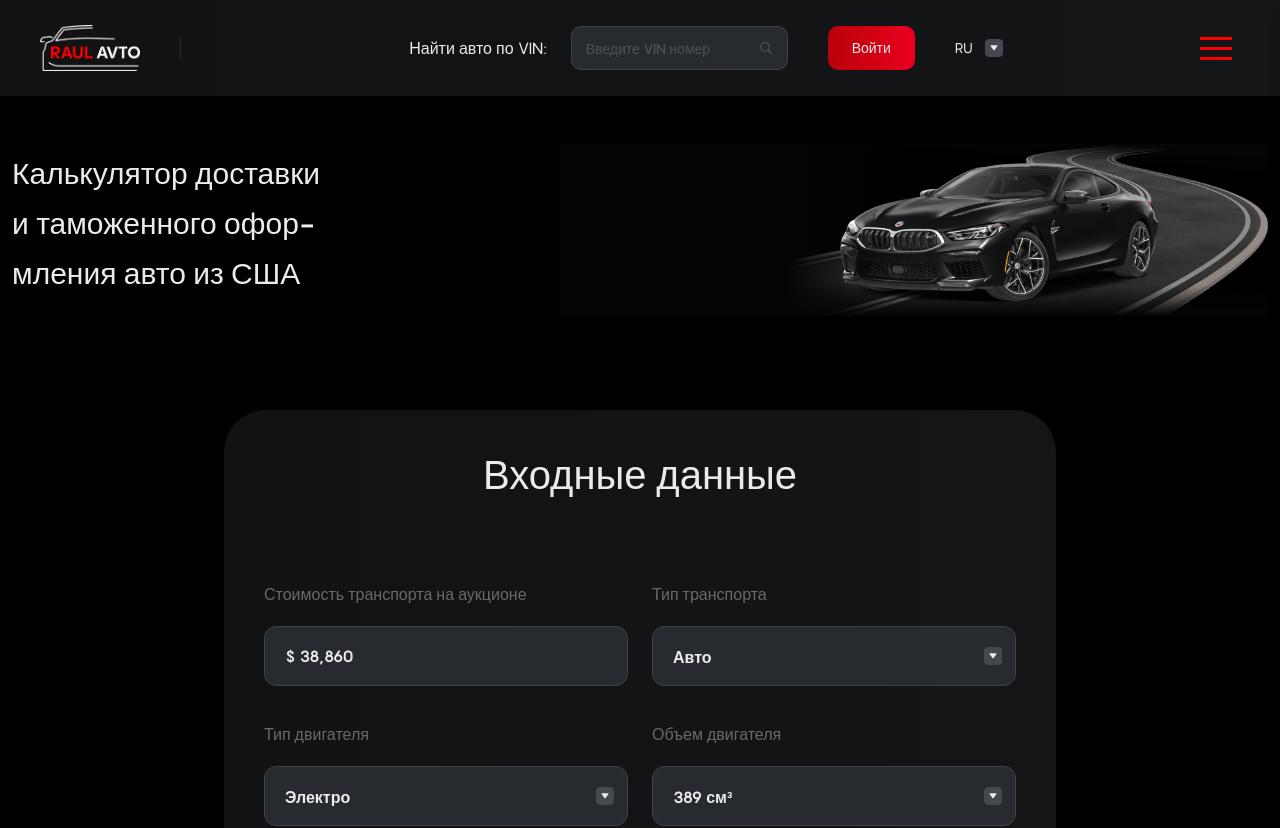
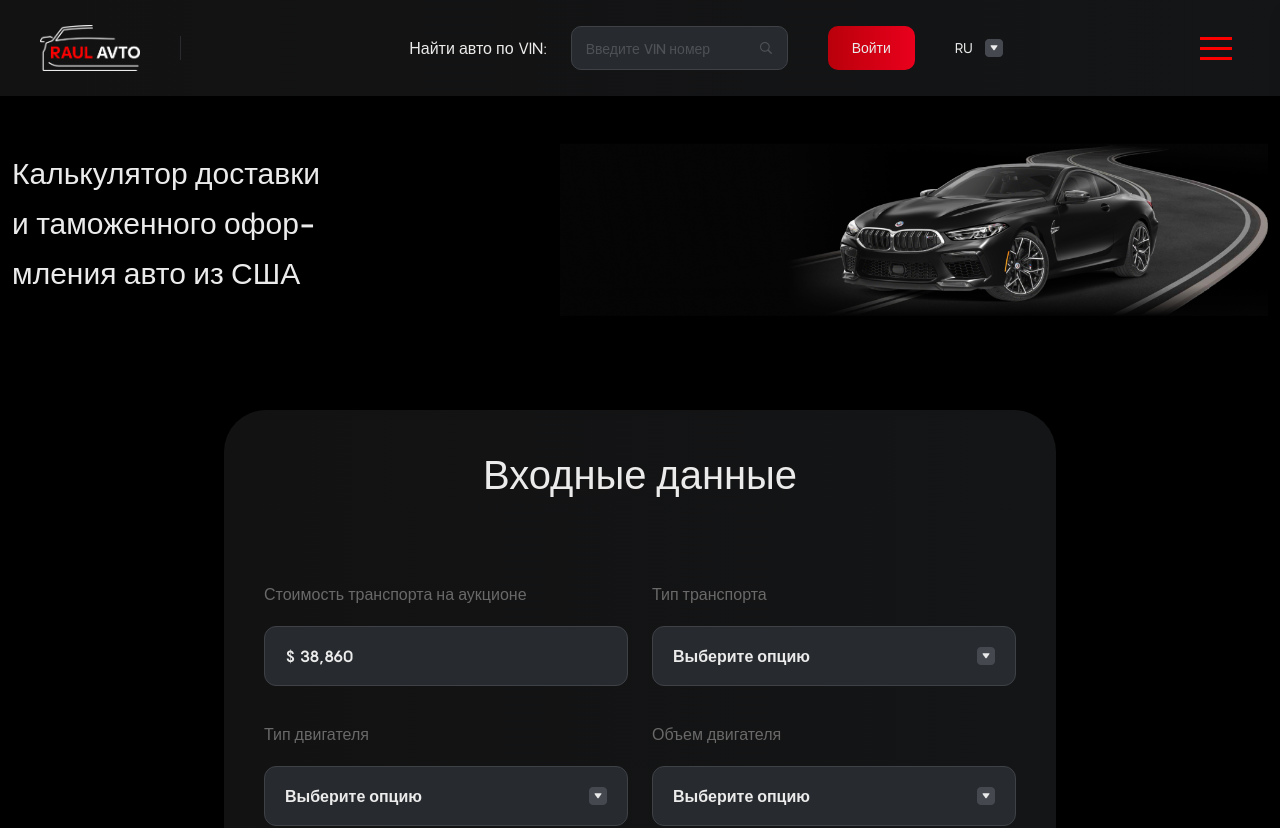
Before and after one commit to cyanidium1/raul-auto, a Next.js app: page /calculator in a window 1280 px wide. Shown: the top 828 px of the page. Built offline with nearby package versions, Linux system fonts and the light colour scheme.

Commit message:
"Updated globals.css with custom scrollbar styles, modified InpuDataCalculator and CustomSelect components, added new SearchAvto component, and updated tailwind.config.ts with a new gradient-select option."

```diff
--- a/src/app/globals.css
+++ b/src/app/globals.css
@@ -47,3 +47,33 @@ button {
     align-items: center;
     cursor: pointer;
 }
+
+/* Стили для всего скроллбара */
+.custom-scrollbar::-webkit-scrollbar {
+    width: 5px;
+}
+
+/* Стили для трека скроллбара */
+.custom-scrollbar::-webkit-scrollbar-track {
+    border-radius: 17px;
+    -webkit-border-radius: 10px;
+    -moz-border-radius: 10px;
+    -ms-border-radius: 10px;
+    -o-border-radius: 10px;
+}
+
+/* Стили для ползунка скроллбара */
+.custom-scrollbar::-webkit-scrollbar-thumb {
+    background-color: #3e4146;
+    border-radius: 17px;
+    border: 2px solid #272a2e;
+    -webkit-border-radius: 17px;
+    -moz-border-radius: 17px;
+    -ms-border-radius: 17px;
+    -o-border-radius: 17px;
+}
+
+/* Стили для ползунка скроллбара при наведении */
+.custom-scrollbar::-webkit-scrollbar-thumb:hover {
+    background-color: #6a6969;
+}
--- a/src/components/Calculator/InpuDataCalculator/InpuDataCalculator.tsx
+++ b/src/components/Calculator/InpuDataCalculator/InpuDataCalculator.tsx
@@ -1,5 +1,7 @@
+'use client';
 import CustomSelect from '@/components/UI/CustomSelect/CustomSelect';
 import Button from '@/components/UI/Button/Button';
+import { useState } from 'react';
 
 const selectOptions = [
   {
@@ -21,6 +23,12 @@ const selectOptions = [
       { label: 'LOS_ANGELES 18', value: 'los_angeles_18' },
       { label: 'SAN_FRANCISCO 19', value: 'san_francisco_19' },
       { label: 'MIAMI 20', value: 'miami_20' },
+      { label: 'LOS_ANGELES 18', value: 'los_angeles_18' },
+      { label: 'SAN_FRANCISCO 19', value: 'san_francisco_19' },
+      { label: 'MIAMI 20', value: 'miami_20' },
+      { label: 'LOS_ANGELES 18', value: 'los_angeles_18' },
+      { label: 'SAN_FRANCISCO 19', value: 'san_francisco_19' },
+      { label: 'MIAMI 20', value: 'miami_20' },
     ],
   },
   {
@@ -30,6 +38,23 @@ const selectOptions = [
 ];
 
 const InpuDataCalculator = () => {
+  const [selectedOptions, setSelectedOptions] = useState<
+    Record<string, string>
+  >({});
+
+  const handleSelect = (
+    label: string,
+    option: { label: string; value: string }
+  ) => {
+    setSelectedOptions((prevState) => ({
+      ...prevState,
+      [label]: option.value,
+    }));
+  };
+
+  const handleSubmit = () => {
+    console.log(selectedOptions);
+  };
   return (
     <div className="container mx-auto mobile:rounded-sub-block-10 tablet:rounded-sub-block-24 lg:rounded-sub-block-42 mobile:p-[20px] tablet:p-[40px] desktop:p-[80px] max-w-[832px] w-full bg-gradient-sub-block self-start">
       <h2 className="text-primary mobile:text-28 tablet:text-40 font-medium mb-[72px] text-center">
@@ -58,6 +83,7 @@ const InpuDataCalculator = () => {
                 labelClassName="text-secondary text-16 mb-[8px] truncate"
                 selectClassName="border border-primary rounded-sub-block-12 bg-input w-full h-[60px] py-[18px] px-[20px] text-primary font-semibold"
                 optionClassName="text-primary w-full"
+                onSelect={(option) => handleSelect(item.label, option)}
               />
             )}
           </li>
--- a/src/components/UI/CustomSelect/CustomSelect.tsx
+++ b/src/components/UI/CustomSelect/CustomSelect.tsx
@@ -1,3 +1,5 @@
+'use client';
+import { useState } from 'react';
 import Image from 'next/image';
 
 interface Option {
@@ -6,12 +8,14 @@ interface Option {
 }
 
 interface CustomSelectProps {
-  label: string;
+  label?: string;
   options: Option[];
   containerClassName?: string;
   labelClassName?: string;
   selectClassName?: string;
   optionClassName?: string;
+  onSelect: (value: Option) => void;
+  // selectedOption: string;
 }
 
 const CustomSelect: React.FC<CustomSelectProps> = ({
@@ -21,7 +25,18 @@ const CustomSelect: React.FC<CustomSelectProps> = ({
   labelClassName,
   selectClassName,
   optionClassName,
+  onSelect,
+  // selectedOption,
 }) => {
+  const [isOpen, setIsOpen] = useState(false);
+  const [selectedOption, setSelectedOption] = useState<Option | null>(null);
+
+  const handleOptionClick = (option: Option) => {
+    setSelectedOption(option);
+    setIsOpen(false);
+    onSelect(option);
+  };
+
   return (
     <>
       <label
@@ -29,27 +44,36 @@ const CustomSelect: React.FC<CustomSelectProps> = ({
       >
         {label}
       </label>
-      <div className={`relative flex flex-col ${containerClassName}`}>
-        <select
-          className={`focus:outline-focus outline-none appearance-none cursor-pointer ${selectClassName}`}
+      <div className={`relative z-[15] flex flex-col ${containerClassName}`}>
+        <div
+          className={`flex items-center justify-between focus:outline-focus outline-none appearance-none cursor-pointer z-[15] ${selectClassName}`}
+          onClick={() => setIsOpen(!isOpen)}
         >
-          {options.map((option, index) => (
-            <option
-              key={index}
-              value={option.value}
-              className={optionClassName}
-            >
-              {option.label}
-            </option>
-          ))}
-        </select>
+          {selectedOption ? selectedOption.label : 'Выберите опцию'}
+          {/* <span>{selectedOption}</span> */}
           <Image
-          className="absolute top-1/2 right-3 lg:right-[14px] transform translate-y-[-50%] cursor-pointer pointer-events-none"
             src="/select-icon.png"
             alt="select icon"
             width={18}
             height={18}
+            className={`transform transition-transform duration-200 ${
+              isOpen ? 'rotate-180' : 'rotate-0'
+            }`}
           />
+        </div>
+        {isOpen && (
+          <ul className="absolute mobile:max-h-[100px] tablet:max-h-[145px] top-[60%] left-0 right-0 py-[14px] px-[24px] bg-gradient-select border border-primary rounded-sub-block-10 z-[10] overflow-y-auto custom-scrollbar">
+            {options.map((option, index) => (
+              <li
+                key={index}
+                className={`py-[14px] cursor-pointer hover:bg-input border-t border-primary text-primary text-14 font-bold ${optionClassName}`}
+                onClick={() => handleOptionClick(option)}
+              >
+                {option.label}
+              </li>
+            ))}
+          </ul>
+        )}
       </div>
     </>
   );
--- a/tailwind.config.ts
+++ b/tailwind.config.ts
@@ -40,6 +40,7 @@ const config: Config = {
         'gradient-advantages':
           'linear-gradient(270deg, #1b1b1c 0%, #171718 100%)',
         'gradient-white': 'linear-gradient(90deg, #ececec 0%, #c7c7c7 100%)',
+        'gradient-select': 'linear-gradient(270deg, #141516 0%, #121213 100%)',
       },
       backgroundColor: {
         fon: '#000000',
```
Also changed, not shown: src/components/UI/SearchAvto/SearchAvto.tsx (+97 -0 lines). Lines whose indentation alone changed are shown as unchanged.
